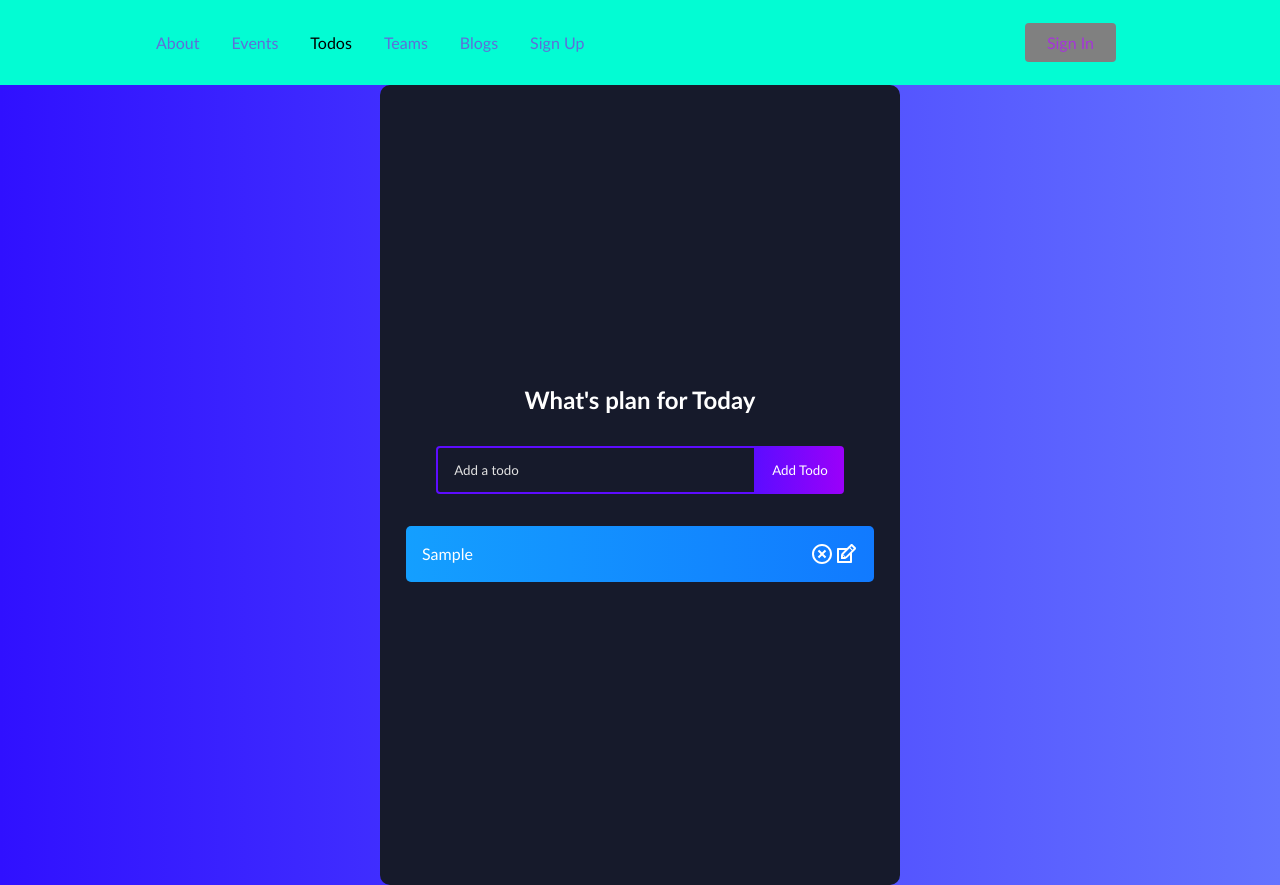
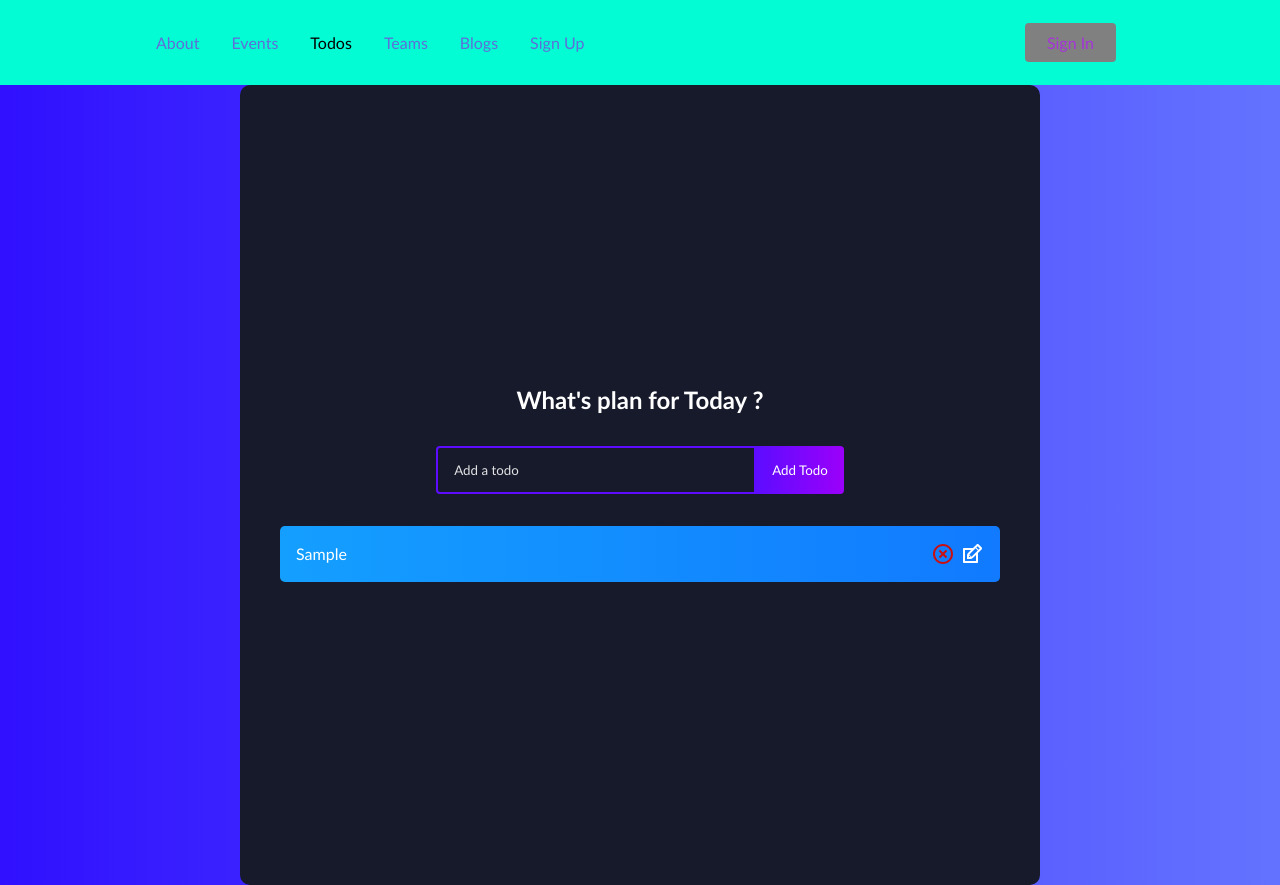
Before and after one commit to Hassyunity/Teams, a React (Create React App) app: page /todo in a window 1280 px wide. Both pictures are taken after typing "Sample" into the empty fields and a click on the button "Add Todo". Built offline with nearby package versions, Linux system fonts and the light colour scheme.

Commit message:
add css improvement

```diff
--- a/src/components/Todo.js
+++ b/src/components/Todo.js
@@ -33,7 +33,7 @@ function Todo({ todos, completeTodo, removeTodo, updateTodo }) {
     <div className='icons'>
         <RiCloseCircleLine
             onClick={() => removeTodo(todo.id) }
-            className='delet-icon'
+            className='delete-icon'
         />
         <TiEdit
             onClick={() => setEdit({ id: todo.id, value: todo.text }) }
--- a/src/components/TodoList.js
+++ b/src/components/TodoList.js
@@ -37,7 +37,7 @@ function TodoList() {
 
   return (
     <div>
-        <h1>What's plan for Today </h1>
+        <h1>What's plan for Today ? </h1>
         <TodoForm onSubmit={addTodo} />
         <Todo todos={todos} completeTodo={ completeTodo }
          removeTodo={removeTodo} updateTodo={updateTodo}/>
--- a/src/pages/styles/Todo.css
+++ b/src/pages/styles/Todo.css
@@ -14,10 +14,10 @@ body {
   );
 }
 .todo-page {
-  display: flex;
+  /* display: flex; */
   flex-direction: column;
   justify-content: consider;
-  width: 520px;
+  width: 800px;
   min-height: 600px;
   background: #161a2b;
   text-align: center;
@@ -139,7 +139,7 @@ h1 {
 
 .delete-icon {
   margin-right: 5px;
-  color: #fff;
+  color: rgb(201, 15, 15);
 }
 
 .edit-icon {
```
